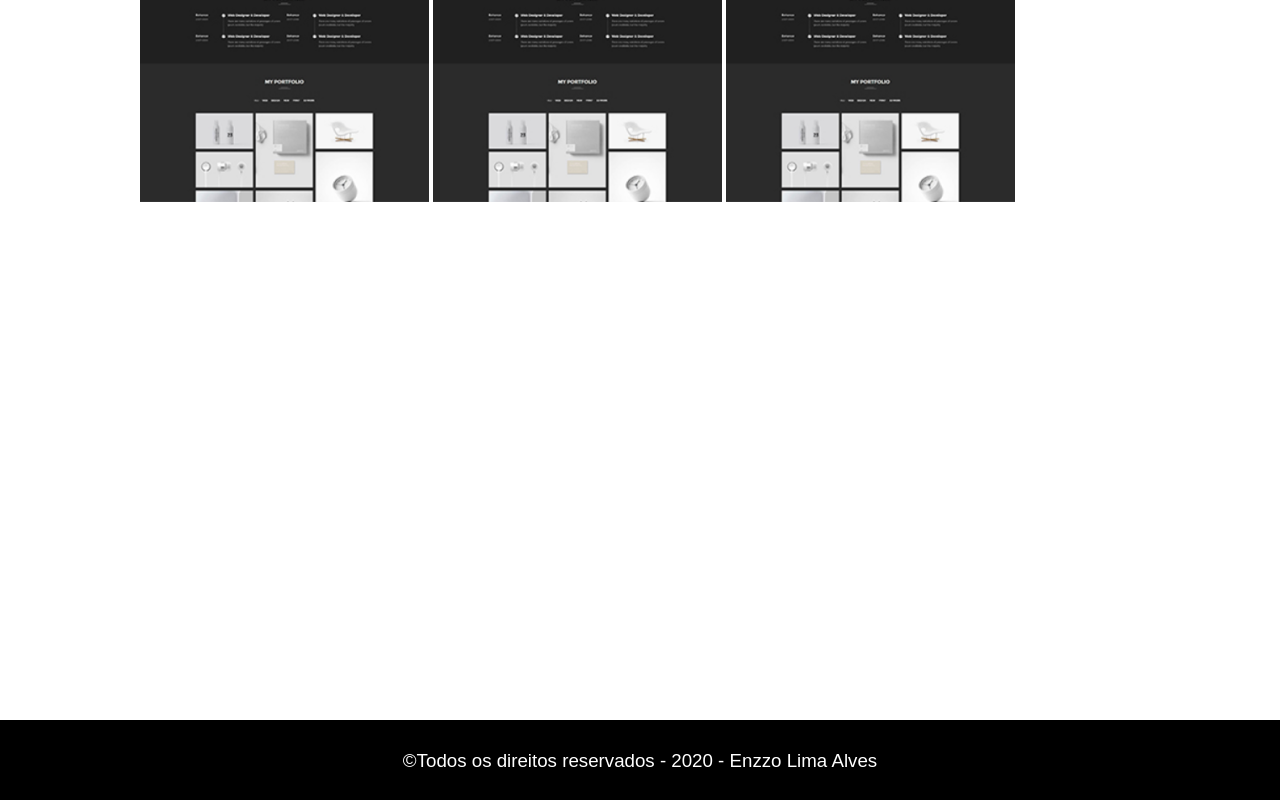
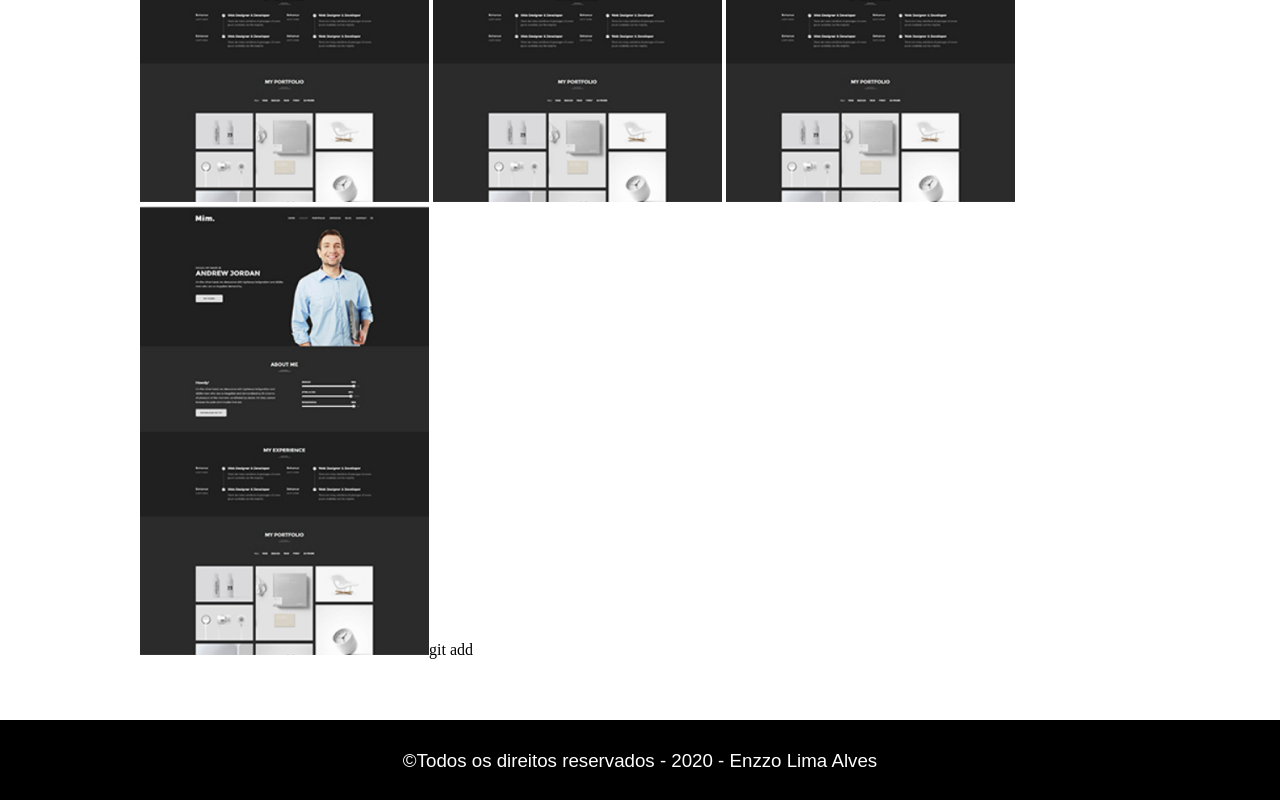
Before and after one commit to enzzo-dev/portifolio, a plain HTML site: page index.html in a window 1280 px wide. Shown: the part 1460-2260 px from the top of the page. Drawn offline with Linux system fonts and the light colour scheme; a web font is replaced by a local one.

Commit message:
mais uma imagem de projetos adicionada

```diff
--- a/index.html
+++ b/index.html
@@ -51,6 +51,7 @@
                 <img src="imagens/trabalho.png" alt="trabalho 1">
                 <img src="imagens/trabalho.png" alt="trabalho 2">
                 <img src="imagens/trabalho.png" alt="trabalho 3">
+                <img src="imagens/trabalho.png" alt="trabalho 3">git add
             </div>
        </div>
        <footer>
```
